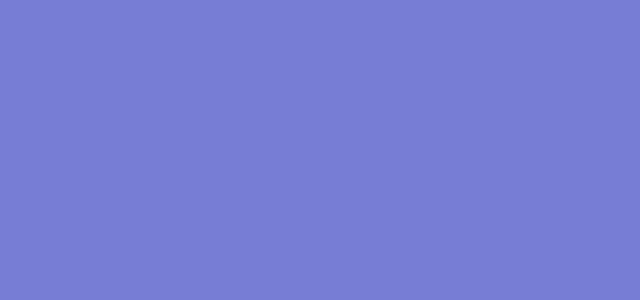
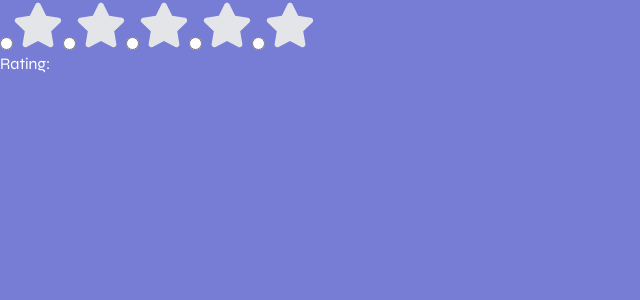
Before and after one commit to KevinYu3214/Savor, a React (Vite) app: page /rankings in a window 1280 px wide. Before the commit this address had no page. Shown: the top 300 px of the page, without its empty margins (0-640 px from the left). Built offline with nearby package versions, Linux system fonts and the light colour scheme.

Commit message:
Star Rankings
Not Finished

```diff
--- a/src/components/Header.jsx
+++ b/src/components/Header.jsx
@@ -34,6 +34,9 @@ const Header = () => {
             <a className={styles.nav__item} href={"/search"}>
               Search
             </a>
+            <a className={styles.nav__item} href={"/rankings"}>
+              Rankings
+              </a>
           </nav>
         </div>
         <div>
--- a/src/global_styles/index.scss
+++ b/src/global_styles/index.scss
@@ -100,3 +100,7 @@ subtitle {
     margin-top: calc(2.8vw + 130px);
   }
 }
+
+.star{
+  cursor: pointer;
+}
--- a/src/global_styles/variables.scss
+++ b/src/global_styles/variables.scss
@@ -1,7 +1,7 @@
 @import url("https://fonts.googleapis.com/css2?family=Syne:wght@400;500;600;700;800&display=swap");
 $syne-font: "Syne", sans-serif;
 
-$num-navigation: 4;
+$num-navigation: 5;
 
 $bg: rgb(255, 255, 255);
 $bg2: rgb(119, 125, 213);
--- a/src/main.jsx
+++ b/src/main.jsx
@@ -5,6 +5,7 @@ import Home from "./Home";
 import Compare from "./pages/Compare";
 import Playlists from "./pages/Playlists";
 import Search from "./pages/Search";
+import Rankings from "./pages/Rankings";
 
 import ReactDOM from "react-dom";
 import { BrowserRouter as Router, Routes, Route } from "react-router-dom";
@@ -15,7 +16,8 @@ ReactDOM.render(
       <Route path="/" element={<Home />} />
       <Route path="/compare" element={<Compare />} />
       <Route path="/playlists" element={<Playlists />} />
-      <Route path="/search" element={<Search />} /> */
+      <Route path="/search" element={<Search />} />
+      <Route path = "/rankings" element={<Rankings />} />
     </Routes>
   </Router>,
   document.getElementById("root")
--- /dev/null
+++ b/src/pages/Rankings.jsx
@@ -0,0 +1,43 @@
+import Header from "../components/Header";
+import {FaStar} from 'react-icons/fa'
+import { useState } from "react";
+
+
+const Rankings = () => {
+
+    const [rating,setRating] = useState(null);
+    const[hover, setHover] = useState(null);
+    return (
+      <>
+        <div className = "Rankings">
+
+          {[...Array(5)].map((star, index) =>{
+            const currentRating = index + 1
+            return(
+              <label>
+                <input
+                 type = "radio"
+                 name="rating"
+                 value = {currentRating}
+                 onClick={() => setRating(currentRating)}
+                />
+                <FaStar
+
+                 className = 'star'
+                 size = {50}
+                 color = {currentRating <= (hover || rating) ? "#ffc107" : "#e4e5e9"}
+                 onMouseEnter = { () => setHover(currentRating) }
+                 onMouseLeave = {() => setHover(null)}
+                 />
+              </label>
+            );
+
+          })}
+          <p>Rating: {rating}</p>
+        </div>
+
+      </>
+    );
+    }
+
+    export default Rankings;
```
